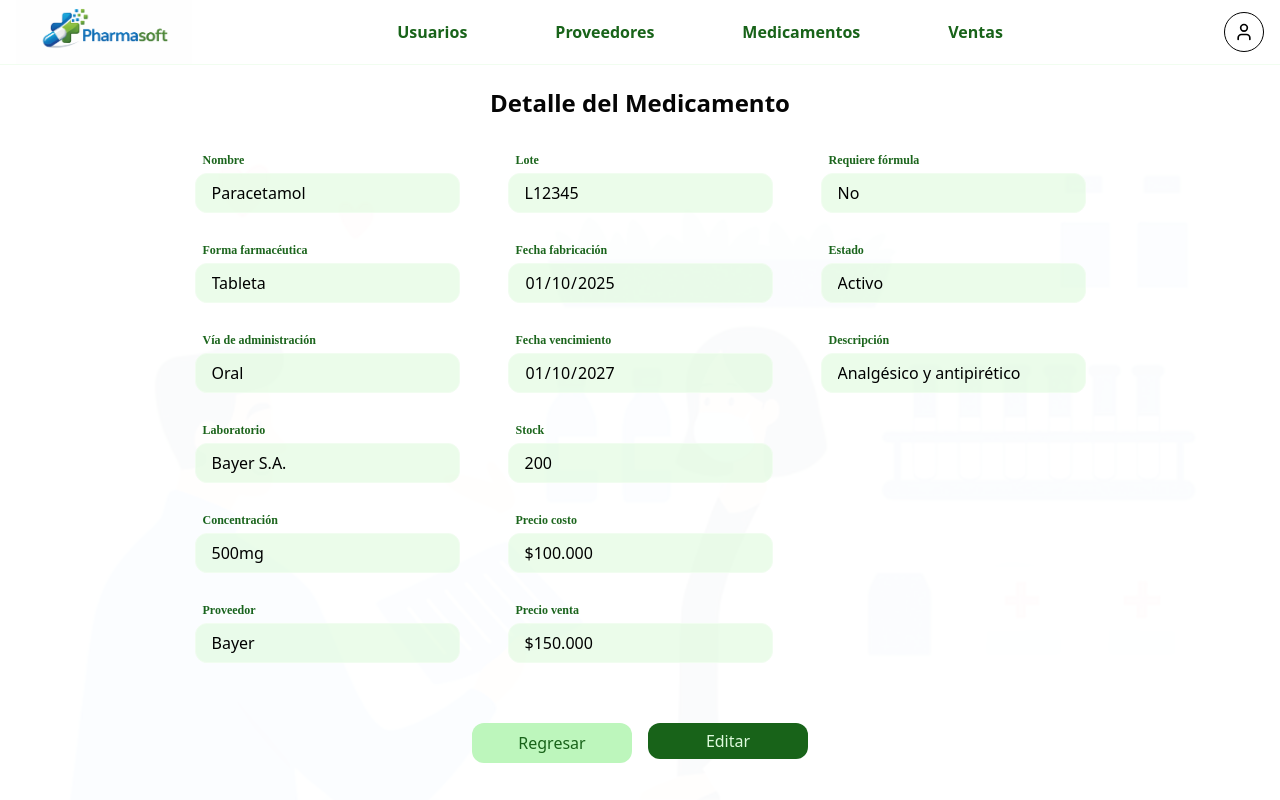
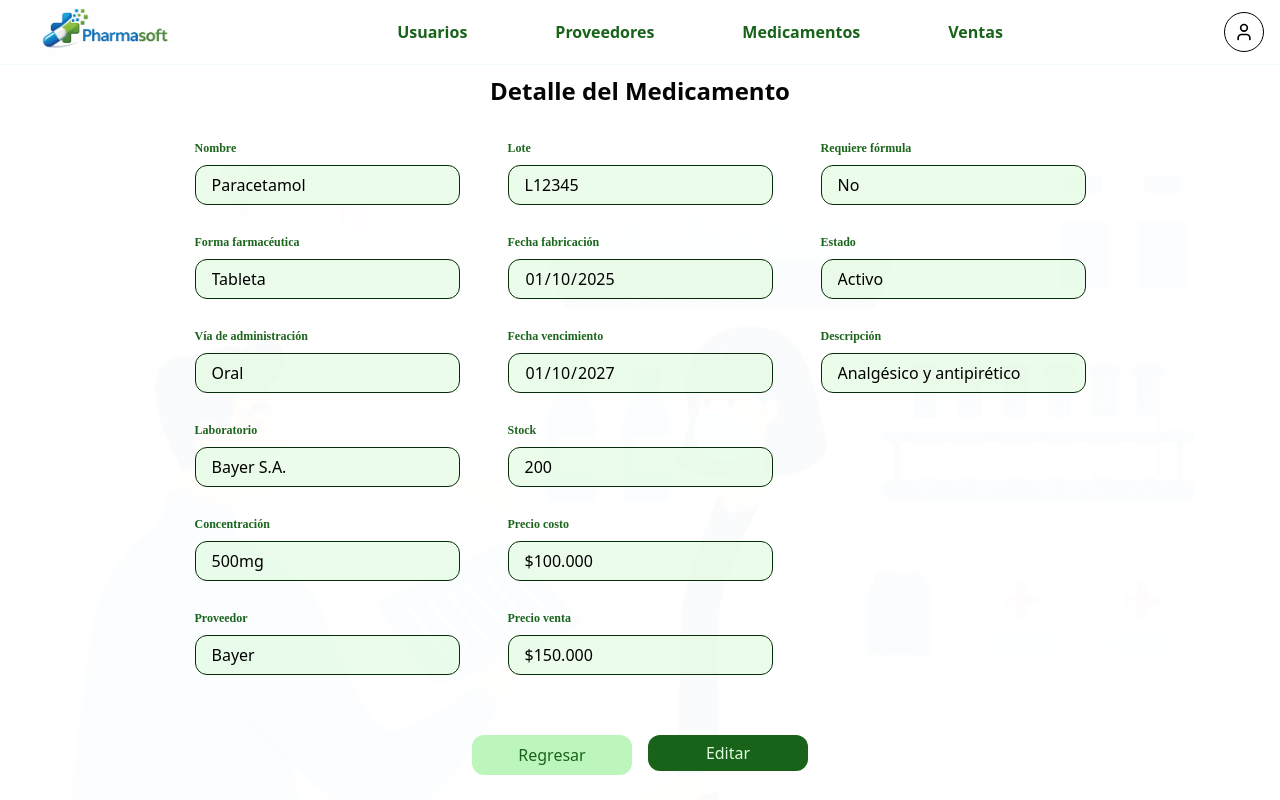
Before and after one commit to CJCPDev/proyecto-formativo-pharmasoft-sena, a React (Vite) app in the folder frontend/sena-pharmasoft/: page /formulario-ver in a window 1280 px wide. Built offline with nearby package versions, Linux system fonts and the light colour scheme.

Commit message:
feat: actualizacion

```diff
--- a/frontend/sena-pharmasoft/src/shared/components/Input.jsx
+++ b/frontend/sena-pharmasoft/src/shared/components/Input.jsx
@@ -1,21 +1,22 @@
 import './../../styles/global.css'
 
-export default function Input({label, type = "text", ...props}){
+export default function Input({label, type = "text", error, ...props}){
     return (
       <div className="w-full">
         {/*Label */}
         {label && (
           <label
-            className="
+            className={`
                     block
                     text-[8px]
                     text-brand-hover
-                    px-2
+                    pb-1
                     text-info-medium
                     font-main
                     font-bold
                     text-black
-                "
+              ${error ? 'text-red-600' : 'text-brand-hover'}
+            `}
           >
             {label}
           </label>
@@ -45,7 +46,7 @@ export default function Input({label, type = "text", ...props}){
 
           <input
             type={type}
-            className="
+            className={`
                     w-full
                     h-10
                     relative
@@ -63,10 +64,12 @@ export default function Input({label, type = "text", ...props}){
                     focus:bg-white
                     hover:bg-white
                     hover:border-brand-hover
-                    "
+                    ${error ? 'border-red-600' : 'border border-border-strong'}
+                    `}
             {...props}
           />
         </div>
+              {error && <p className="text-red-700 text-sm mt-1">{error}</p>}
       </div>
     );
 }
--- a/frontend/sena-pharmasoft/src/shared/components/Select.jsx
+++ b/frontend/sena-pharmasoft/src/shared/components/Select.jsx
@@ -3,11 +3,12 @@ import { useState } from "react";
 export default function Select({
     label,
     name,
-    options = []
+    options = [],
+    value,
+    error,
+    OnChange,
     }
 ){
-
-    const [selected, setSelected] = useState("");
 
     return (
 
@@ -26,9 +27,9 @@ export default function Select({
             </label>
             )}
             <select
+                value={value}
+                OnChange={OnChange}
                 name={name}
-                value={selected}
-                onChange={(e) => setSelected(e.target.value)}
                 className='
                     bg-brand-soft
                     w-full
@@ -60,6 +61,7 @@ export default function Select({
                 )
                 };
             </select>
+              {error && <p className="text-red-700 text-sm mt-1">{error}</p>}
         </div>
     );
 };
```
